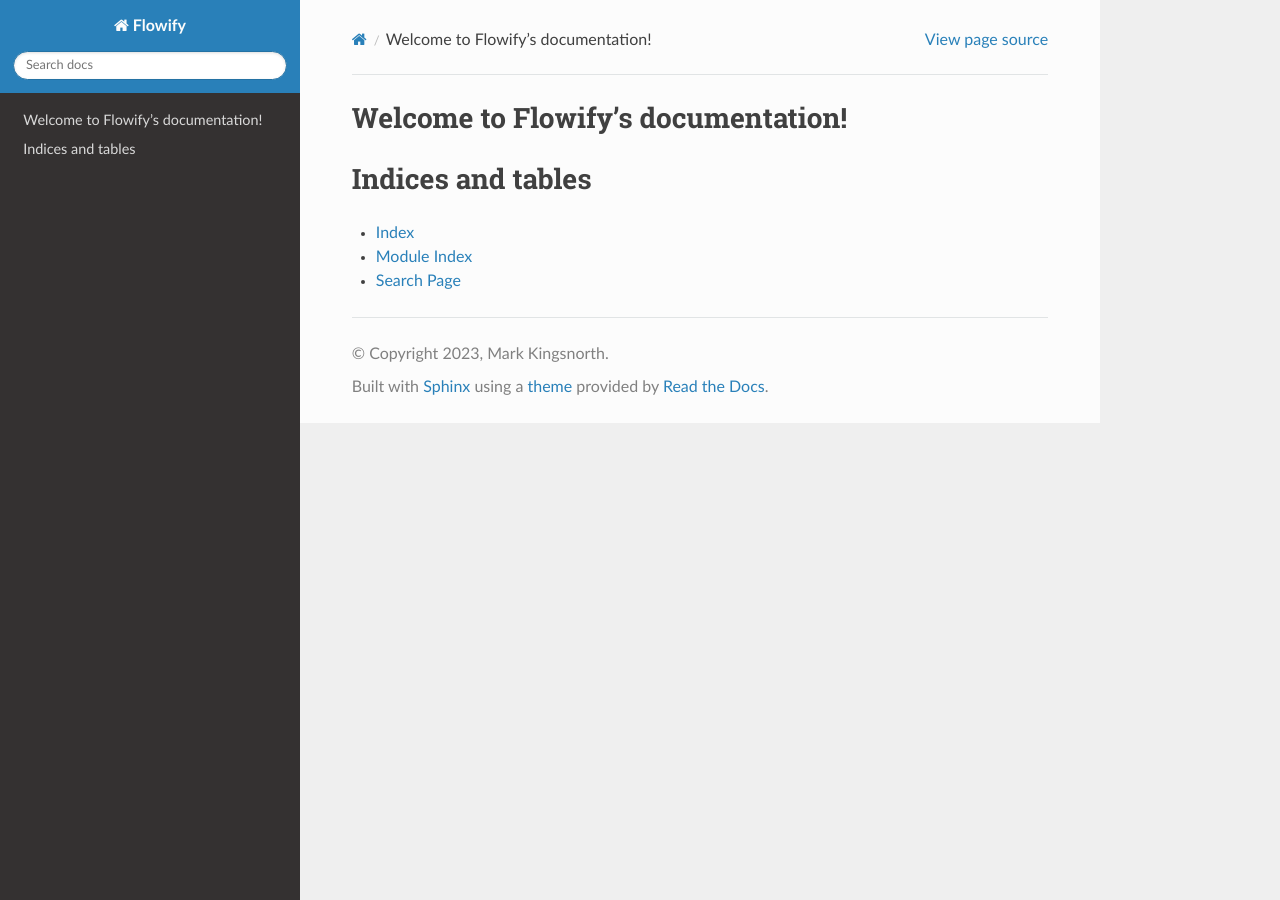
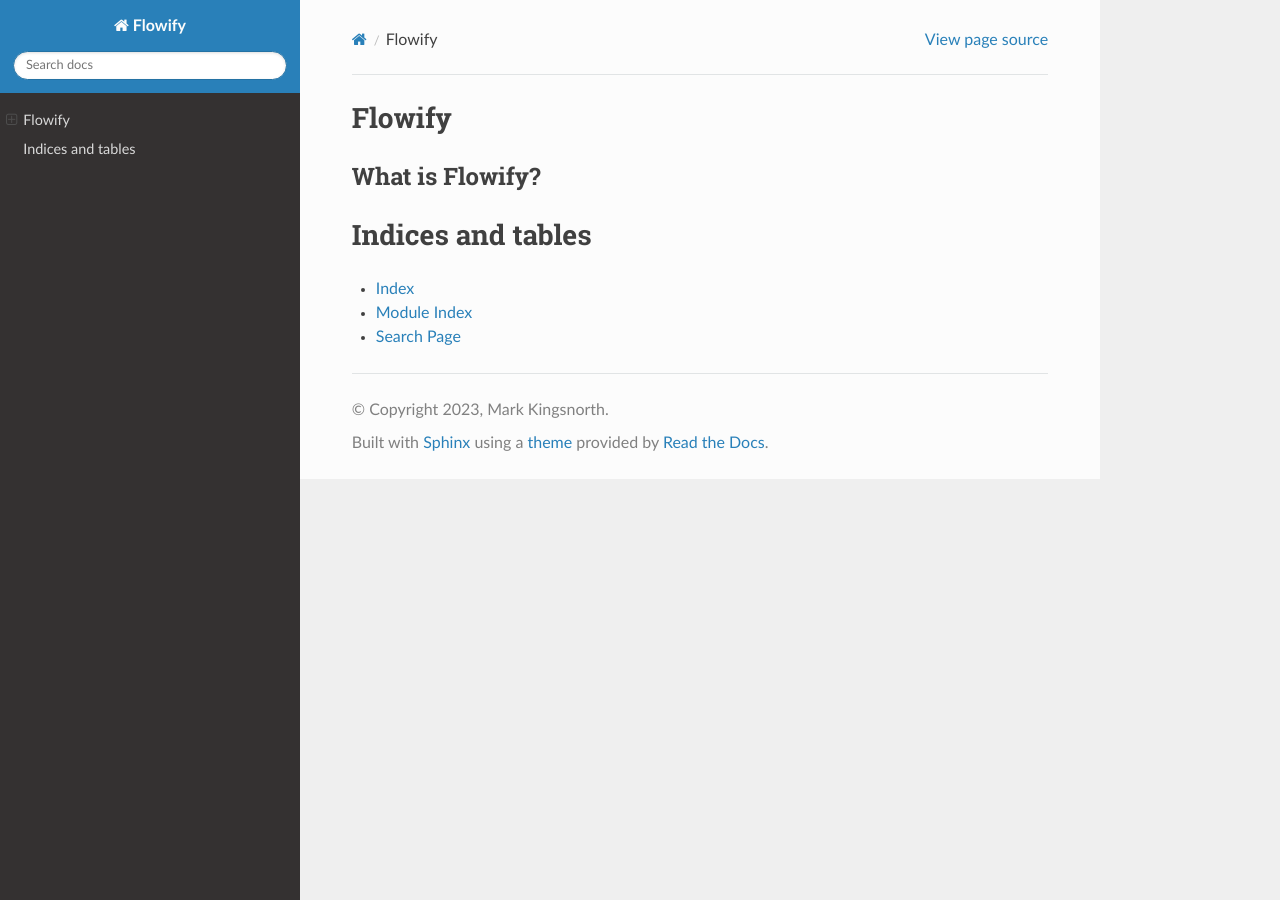
Before and after one commit to mkingsnorth/flowify_docs, a Sphinx documentation site: the page built from docs/index.rst, in a window 1280 px wide. Built offline with Sphinx 7.4.7 and the Read the Docs theme 2.0.0, drawn with Linux system fonts in a browser that asks for light colours.

Commit message:
Minor change to front page to test

```diff
--- a/docs/index.rst
+++ b/docs/index.rst
@@ -3,8 +3,12 @@
    You can adapt this file completely to your liking, but it should at least
    contain the root `toctree` directive.
 
-Welcome to Flowify's documentation!
+Flowify
 ===================================
+
+---------------------------------
+What is Flowify?
+---------------------------------
 
 .. toctree::
    :maxdepth: 2
```
